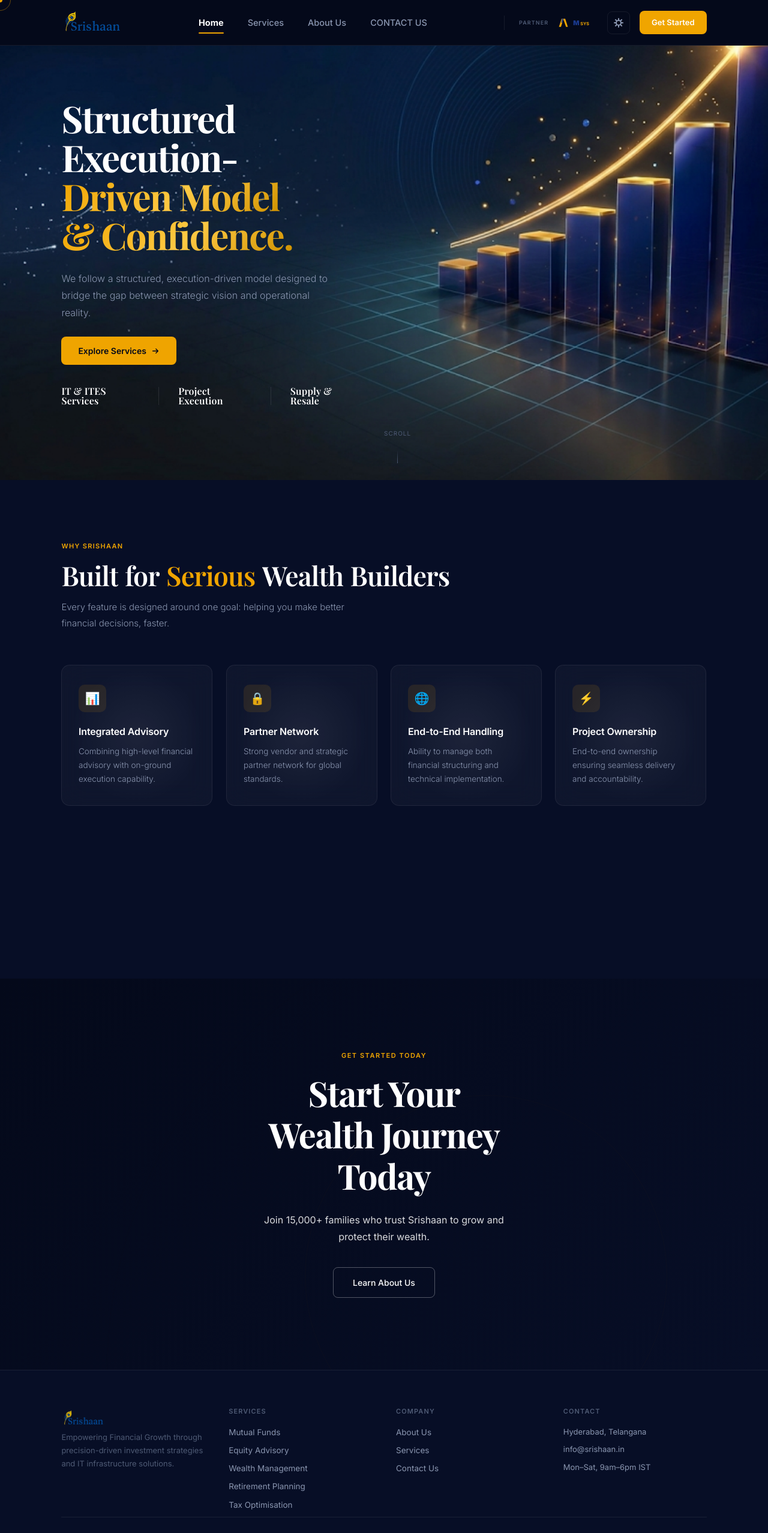
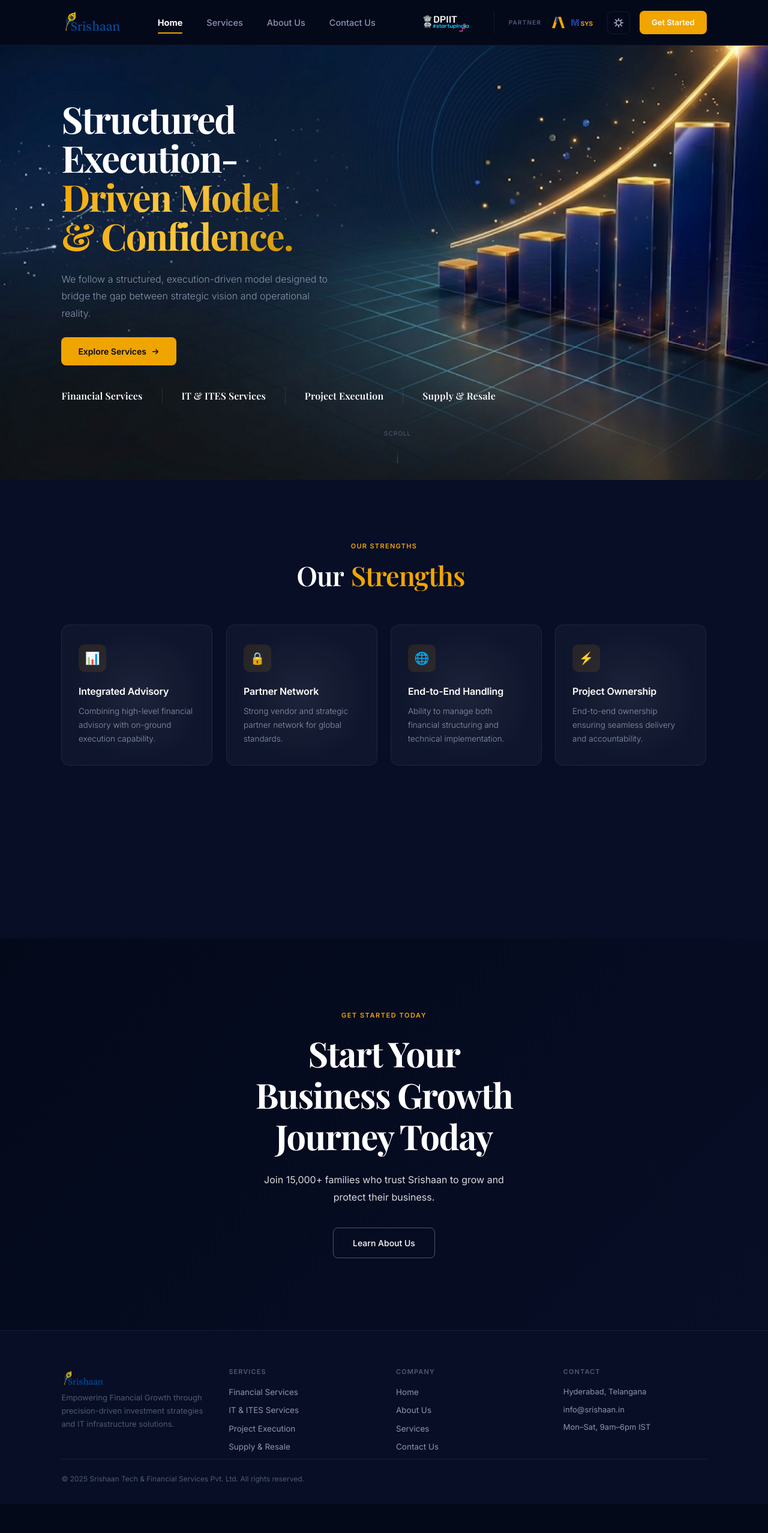
Before and after one commit to Dhanush7-ark/srishaan, a Next.js app: page / in a window 1280 px wide. Shown: the top 2555 px of the page at 60% size. After the commit the page ends 2506 px from the top, so only its background shows below. Built offline with nearby package versions, Linux system fonts and the light colour scheme.

Commit message:
all changes

```diff
--- a/app/globals.css
+++ b/app/globals.css
@@ -62,7 +62,6 @@ body {
   font-family: var(--font-inter), 'Inter', sans-serif;
   overflow-x: hidden;
   -webkit-font-smoothing: antialiased;
-  cursor: none;
   transition: background .35s, color .35s;
 }
 
--- a/app/layout.tsx
+++ b/app/layout.tsx
@@ -3,7 +3,6 @@ import { Inter, Playfair_Display } from 'next/font/google';
 import './globals.css';
 import Navbar from '@/components/layout/Navbar';
 import Footer from '@/components/layout/Footer';
-import CustomCursor from '@/components/ui/CustomCursor';
 import ScrollProgress from '@/components/ui/ScrollProgress';
 
 const inter = Inter({ subsets: ['latin'], variable: '--font-inter-var', display: 'swap' });
@@ -11,7 +10,7 @@ const playfair = Playfair_Display({ subsets: ['latin'], variable: '--font-playfa
 
 export const metadata: Metadata = {
   title: 'Srishaan Finance | Expert-Led Investment Strategies',
-  description: 'Expert-led investment strategies tailored to your life goals. SEBI registered wealth management firm.',
+  description: 'Expert-led investment strategies tailored to your life goals. SEBI registered business management firm.',
   icons: {
     icon: [
       { url: '/icon.png', type: 'image/png' },
@@ -26,7 +25,6 @@ export default function RootLayout({ children }: { children: React.ReactNode })
   return (
     <html lang="en" className={`${inter.variable} ${playfair.variable}`}>
       <body>
-        <CustomCursor />
         <ScrollProgress />
         <Navbar />
         <main>{children}</main>
--- a/app/services/page.tsx
+++ b/app/services/page.tsx
@@ -461,7 +461,7 @@ export default function ServicesPage() {
           </div>
         </section> */}
 
-        {/* ── Our Strength ── */}
+        {/* ── Our Strengths ── */}
         <section id="strengths" style={{ position: 'sticky', top: 0, padding: '120px 0', background: 'var(--navy-2)', scrollSnapAlign: 'start' }}>
           <style dangerouslySetInnerHTML={{
             __html: `
@@ -471,7 +471,7 @@ export default function ServicesPage() {
           <div style={{ maxWidth: '1440px', margin: '0 auto', padding: '0 6%' }}>
             <SectionReveal className="mb-10" style={{ display: 'flex', flexDirection: 'column', alignItems: 'center', textAlign: 'center' }}>
               <p style={{ fontSize: '11px', fontWeight: 600, textTransform: 'uppercase', letterSpacing: '.14em', color: 'var(--gold)', marginBottom: '14px' }}>Our Strengths</p>
-              <h2 style={{ fontFamily: 'var(--font-playfair)', fontSize: 'clamp(2rem,3.5vw,3rem)', fontWeight: 700, letterSpacing: '-.02em', marginBottom: 30 }}>Our <span className="gold-grad">Strength</span></h2>
+              <h2 style={{ fontFamily: 'var(--font-playfair)', fontSize: 'clamp(2rem,3.5vw,3rem)', fontWeight: 700, letterSpacing: '-.02em', marginBottom: 30 }}>Our <span className="gold-grad">Strengths</span></h2>
             </SectionReveal>
             <div style={{ display: 'grid', gridTemplateColumns: 'repeat(auto-fit, minmax(240px, 1fr))', gap: '24px' }}>
               {[
--- a/components/home/CtaSection.tsx
+++ b/components/home/CtaSection.tsx
@@ -22,8 +22,8 @@ export default function CtaSection() {
       <div style={{ position: 'relative', zIndex: 2, maxWidth: '640px', margin: '0 auto', padding: '0 8%' }}>
         <SectionReveal>
           <p style={{ fontSize: '11px', fontWeight: 600, textTransform: 'uppercase', letterSpacing: '.14em', color: 'var(--gold)', marginBottom: '20px' }}>Get Started Today</p>
-          <h2 style={{ fontFamily: 'var(--font-playfair)', fontSize: 'clamp(2.2rem,4.5vw,3.8rem)', fontWeight: 700, lineHeight: 1.2, letterSpacing: '-.025em', marginBottom: '24px', color: '#fff' }}>Start Your Wealth Journey Today</h2>
-          <p style={{ fontSize: '16px', color: 'rgba(255,255,255,0.85)', lineHeight: 1.8, marginBottom: '36px' }}>Join 15,000+ families who trust Srishaan to grow and protect their wealth.</p>
+          <h2 style={{ fontFamily: 'var(--font-playfair)', fontSize: 'clamp(2.2rem,4.5vw,3.8rem)', fontWeight: 700, lineHeight: 1.2, letterSpacing: '-.025em', marginBottom: '24px', color: '#fff' }}>Start Your Business Growth Journey Today</h2>
+          <p style={{ fontSize: '16px', color: 'rgba(255,255,255,0.85)', lineHeight: 1.8, marginBottom: '36px' }}>Join 15,000+ families who trust Srishaan to grow and protect their business.</p>
           <div style={{ display: 'flex', gap: '14px', justifyContent: 'center', flexWrap: 'wrap' }}>
             {/* <Link href="/contact" className="btn-gold" style={{ padding: '14px 32px' }}>Book Free Consultation</Link> */}
             <Link href="/about" className="btn-ghost" style={{ color: '#fff', borderColor: 'rgba(255,255,255,0.3)', padding: '14px 32px' }}>Learn About Us</Link>
--- a/components/home/FeaturesSection.tsx
+++ b/components/home/FeaturesSection.tsx
@@ -34,17 +34,14 @@ export default function FeaturesSection() {
         }
       `}} />
       <div style={{ maxWidth: '1440px', margin: '0 auto' }}>
-        <SectionReveal className="sec-head" style={{ marginBottom: '56px' }}>
+        <SectionReveal className="sec-head text-center" style={{ marginBottom: '56px' }}>
           <span className="tag" style={{ display: 'inline-block', fontSize: '11px', fontWeight: 600, letterSpacing: '.12em', textTransform: 'uppercase', color: 'var(--gold)', marginBottom: '14px' }}>
-            Why Srishaan
+            Our Strengths
           </span>
           <WordReveal
             words={[
-              <span key="1">Built</span>,
-              <span key="2">for</span>,
-              <em key="3" style={{ fontStyle: 'normal', color: 'var(--gold)' }}>Serious</em>,
-              <span key="4">Wealth</span>,
-              <span key="5">Builders</span>
+              <span key="1">Our</span>,
+              <em key="2" style={{ fontStyle: 'normal', color: 'var(--gold)' }}>Strengths</em>,
             ]}
           />
           <style dangerouslySetInnerHTML={{
@@ -54,9 +51,6 @@ export default function FeaturesSection() {
             .word-reveal .word > span { display: inline-block; transform: translateY(105%); transition: transform .7s cubic-bezier(.16,1,.3,1); }
             #features.in .word-reveal .word > span, .in .word-reveal .word > span { transform: none; }
           `}} />
-          <p className="sub" style={{ color: 'var(--muted)', fontSize: '15px', fontWeight: 300, lineHeight: 1.75, maxWidth: '500px', marginTop: '14px' }}>
-            Every feature is designed around one goal: helping you make better financial decisions, faster.
-          </p>
         </SectionReveal>
 
         <div style={{ display: 'grid', gridTemplateColumns: 'repeat(auto-fit, minmax(240px, 1fr))', gap: '22px' }}>
--- a/components/home/HeroSection.tsx
+++ b/components/home/HeroSection.tsx
@@ -169,6 +169,7 @@ export default function HeroSection() {
           {/* Stats row */}
           <div className="hero-stats" style={{ display: 'flex', gap: '32px', alignItems: 'center', paddingTop: '10px', opacity: 0, animation: 'fadeUp .7s 1.0s cubic-bezier(.16,1,.3,1) forwards' }}>
             {[
+              { v: 'Financial Services', h: '/services#services-split' },
               { v: 'IT & ITES Services', h: '/services#it-ites' },
               { v: 'Project Execution', h: '/services#project-execution' },
               { v: 'Supply & Resale', h: '/services#supply-resale' }
@@ -195,7 +196,8 @@ export default function HeroSection() {
                       color: 'var(--white)',
                       lineHeight: 1,
                       transition: 'all 0.3s ease',
-                      letterSpacing: '0.01em'
+                      letterSpacing: '0.01em',
+                      whiteSpace: 'nowrap'
                     }}>{item.v}</div>
                   </div>
                 </Link>
--- a/components/home/HowSection.tsx
+++ b/components/home/HowSection.tsx
@@ -2,7 +2,7 @@ import SectionReveal from '@/components/ui/SectionReveal';
 
 const steps = [
   { n: '01', title: 'Discover', desc: 'We conduct a thorough assessment of your financial situation, goals, and risk tolerance.' },
-  { n: '02', title: 'Strategise', desc: 'Our certified planners craft a bespoke wealth strategy tailored precisely to your life timeline.' },
+  { n: '02', title: 'Strategise', desc: 'Our certified planners craft a bespoke business strategy tailored precisely to your life timeline.' },
   { n: '03', title: 'Grow', desc: 'We implement, monitor, and continuously optimise your portfolio — keeping you informed every step.' },
 ];
 
--- a/components/home/ServicesSection.tsx
+++ b/components/home/ServicesSection.tsx
@@ -3,8 +3,8 @@ import TiltCard from '@/components/ui/TiltCard';
 import Link from 'next/link';
 
 const services = [
-  { icon: '📈', title: 'Investment Advisory', desc: 'Tailored portfolio strategies built on your risk profile, timeline, and long-term wealth goals.' },
-  { icon: '🏦', title: 'Wealth Management', desc: 'Holistic planning that aligns your assets, liabilities, and aspirations into one unified roadmap.' },
+  { icon: '📈', title: 'Investment Advisory', desc: 'Tailored portfolio strategies built on your risk profile, timeline, and long-term business goals.' },
+  { icon: '🏦', title: 'Business Management', desc: 'Holistic planning that aligns your assets, liabilities, and aspirations into one unified roadmap.' },
   { icon: '💼', title: 'Tax Optimisation', desc: 'Legal, strategic tax planning that keeps more of your returns working for you each year.' },
 ];
 
--- a/components/home/Ticker.tsx
+++ b/components/home/Ticker.tsx
@@ -1,5 +1,5 @@
 export default function Ticker() {
-  const items = ['Energy & Infrastructure', 'Manufacturing', 'Healthcare', 'Asset & Wealth Management', 'Tax Optimisation', 'Small & Medium Enterprises (SMEs)', 'Retail & Consumer Goods', 'Technology and Fintech','Real Estate'];
+  const items = ['Energy & Infrastructure', 'Manufacturing', 'Healthcare', 'Asset & business Management', 'Tax Optimisation', 'Small & Medium Enterprises (SMEs)', 'Retail & Consumer Goods', 'Technology and Fintech','Real Estate'];
   const sep = <span style={{ color: 'var(--gold)', margin: '0 24px', opacity: .6 }}>◆</span>;
   return (
     <div style={{ borderTop: '1px solid var(--bdr)', borderBottom: '1px solid var(--bdr)', background: 'var(--navy-2)', overflow: 'hidden', padding: '14px 0' }}>
--- a/components/layout/Footer.tsx
+++ b/components/layout/Footer.tsx
@@ -20,14 +20,24 @@ export default function Footer() {
           {/* Services */}
           <div>
             <h4 style={{ fontSize: '11px', fontWeight: 600, textTransform: 'uppercase', letterSpacing: '.1em', color: 'var(--dim)', marginBottom: '16px' }}>Services</h4>
-            {['Mutual Funds', 'Equity Advisory', 'Wealth Management', 'Retirement Planning', 'Tax Optimisation'].map(s => (
-              <Link key={s} href="/services" style={{ display: 'block', fontSize: '13.5px', color: 'var(--muted)', textDecoration: 'none', marginBottom: '10px', transition: 'color .2s' }}>{s}</Link>
+            {[
+              { l: 'Financial Services', h: '/services#services-split' },
+              { l: 'IT & ITES Services', h: '/services#it-ites' },
+              { l: 'Project Execution', h: '/services#project-execution' },
+              { l: 'Supply & Resale', h: '/services#supply-resale' }
+            ].map(s => (
+              <Link key={s.l} href={s.h} style={{ display: 'block', fontSize: '13.5px', color: 'var(--muted)', textDecoration: 'none', marginBottom: '10px', transition: 'color .2s' }}>{s.l}</Link>
             ))}
           </div>
           {/* Company */}
           <div>
             <h4 style={{ fontSize: '11px', fontWeight: 600, textTransform: 'uppercase', letterSpacing: '.1em', color: 'var(--dim)', marginBottom: '16px' }}>Company</h4>
-            {[['About Us', '/about'], ['Services', '/services'], ['Contact Us', '/contact']].map(([l, h]) => (
+            {[
+              ['Home', '/'],
+              ['About Us', '/about'],
+              ['Services', '/services'],
+              ['Contact Us', '/contact']
+            ].map(([l, h]) => (
               <Link key={h} href={h} style={{ display: 'block', fontSize: '13.5px', color: 'var(--muted)', textDecoration: 'none', marginBottom: '10px', transition: 'color .2s' }}>{l}</Link>
             ))}
           </div>
@@ -42,7 +52,6 @@ export default function Footer() {
         {/* Bottom bar */}
         <div style={{ borderTop: '1px solid var(--bdr)', paddingTop: '24px', display: 'flex', flexWrap: 'wrap', justifyContent: 'space-between', alignItems: 'center', gap: '20px' }}>
           <p style={{ fontSize: '12px', color: 'var(--dim)' }}>© 2025 Srishaan Tech & Financial Services Pvt. Ltd. All rights reserved.</p>
-          <p style={{ fontSize: '12px', color: 'var(--dim)' }}>SEBI Registered &nbsp;·&nbsp; ISO 27001 Secured</p>
         </div>
       </div>
     </footer>
--- a/components/layout/Navbar.tsx
+++ b/components/layout/Navbar.tsx
@@ -20,7 +20,7 @@ export default function Navbar() {
     { href: '/', label: 'Home' },
     { href: '/services', label: 'Services' },
     { href: '/about', label: 'About Us' },
-    { href: '/contact', label: 'CONTACT US' },
+    { href: '/contact', label: 'Contact Us' },
   ];
 
   const isActive = (href: string) => pathname === href;
@@ -52,6 +52,16 @@ export default function Navbar() {
         }
         @media (min-width: 1024px) {
           .nav-btn-desktop { display: inline-flex !important; }
+        }
+        .startup-india-logo {
+          height: 48px;
+          width: auto;
+          object-fit: contain;
+          transition: all 0.3s ease;
+          display: block;
+        }
+        body:not(.light) .startup-india-logo {
+          filter: invert(1) brightness(1.2);
         }
       `}} />
       {/* Logo */}
@@ -103,19 +113,28 @@ export default function Navbar() {
 
       {/* Right side */}
       <div className="flex items-center gap-3 sm:gap-6">
+        {/* Startup India Logo */}
+        <div className="hidden lg:flex items-center ml-2">
+          <img
+            src="/images/startup-india-transparent.png"
+            alt="DPIIT Startup India"
+            className="startup-india-logo"
+          />
+        </div>
+
         {/* Partner badge */}
-        <div className="hidden md:flex items-center gap-4 ml-4" style={{ borderLeft: '1.5px solid var(--bdr)', height: '24px', paddingLeft: '24px' }}>
-          <span style={{ fontSize: '9px', fontWeight: 600, textTransform: 'uppercase', letterSpacing: '0.12em', color: 'var(--dim)', whiteSpace: 'nowrap' }}>Partner</span>
-          <div className="flex items-center gap-2 scale-90 origin-left">
-            <svg viewBox="0 0 26 24" width="20" height="18" fill="none">
+        <div className="hidden md:flex items-center gap-4 ml-4" style={{ borderLeft: '1.5px solid var(--bdr)', height: '36px', paddingLeft: '24px' }}>
+          <span style={{ fontSize: '10px', fontWeight: 600, textTransform: 'uppercase', letterSpacing: '0.12em', color: 'var(--dim)', whiteSpace: 'nowrap' }}>Partner</span>
+          <div className="flex items-center gap-2">
+            <svg viewBox="0 0 26 24" width="25" height="23" fill="none">
               <path d="M2 22 L8.5 2 L13.5 2 L7 22 Z" fill="var(--gold)" />
               <path d="M12.5 2 L17.5 2 L24 22 L19.5 22 Z" fill="var(--gold)" />
               <path d="M9.5 2 L13.5 2 L10.2 12 L8 12 Z" fill="var(--blue)" />
             </svg>
             <div className="flex flex-col leading-none">
               <div className="flex items-baseline gap-0.5">
-                <span style={{ fontSize: '12px', fontWeight: 900, color: 'var(--blue)' }}>M</span>
-                <span style={{ fontSize: '8px', fontWeight: 700, color: 'var(--gold)' }}>SYS</span>
+                <span style={{ fontSize: '15px', fontWeight: 900, color: 'var(--blue)' }}>M</span>
+                <span style={{ fontSize: '10px', fontWeight: 700, color: 'var(--gold)' }}>SYS</span>
               </div>
             </div>
           </div>
--- a/components/ui/ScrollHandler.tsx
+++ b/components/ui/ScrollHandler.tsx
@@ -9,15 +9,25 @@ export default function ScrollHandler() {
       window.history.scrollRestoration = 'manual';
     }
 
-    // Force scroll to top on mount
-    // Using a small timeout to ensure it happens after layout paints
+    // Force scroll to top on mount ONLY if no hash is present in the URL.
+    // If a hash is present, scroll to that element.
     const timer = setTimeout(() => {
+      const hash = window.location.hash;
+      if (hash) {
+        const id = hash.substring(1);
+        const element = document.getElementById(id);
+        if (element) {
+          element.scrollIntoView({ behavior: 'smooth' });
+          return;
+        }
+      }
+
       window.scrollTo({
         top: 0,
         left: 0,
-        behavior: 'instant' as any // Use 'instant' if supported, or just omit behavior
+        behavior: 'instant' as any
       });
-    }, 10);
+    }, 100);
 
     return () => clearTimeout(timer);
   }, []);
```
Also changed, not shown: public/images/image copy 2.png (added), public/images/startup-india-transparent.png (added).
